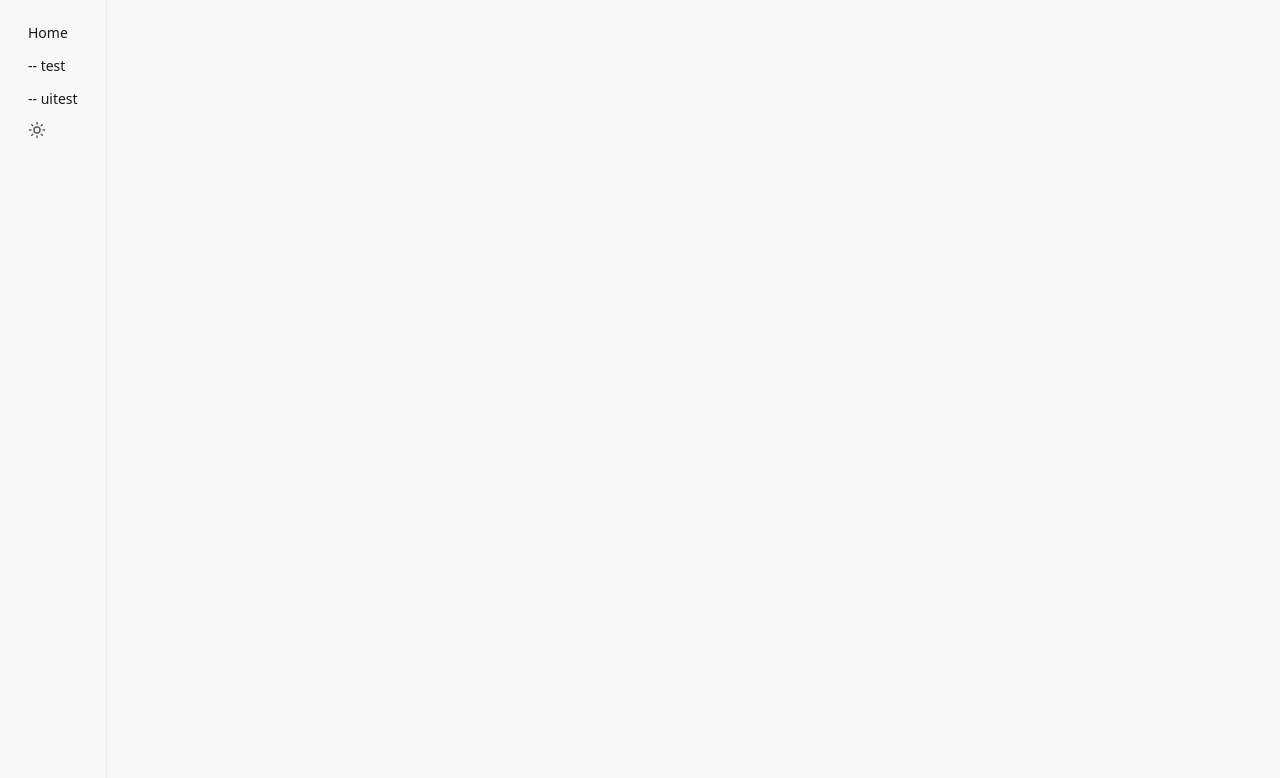
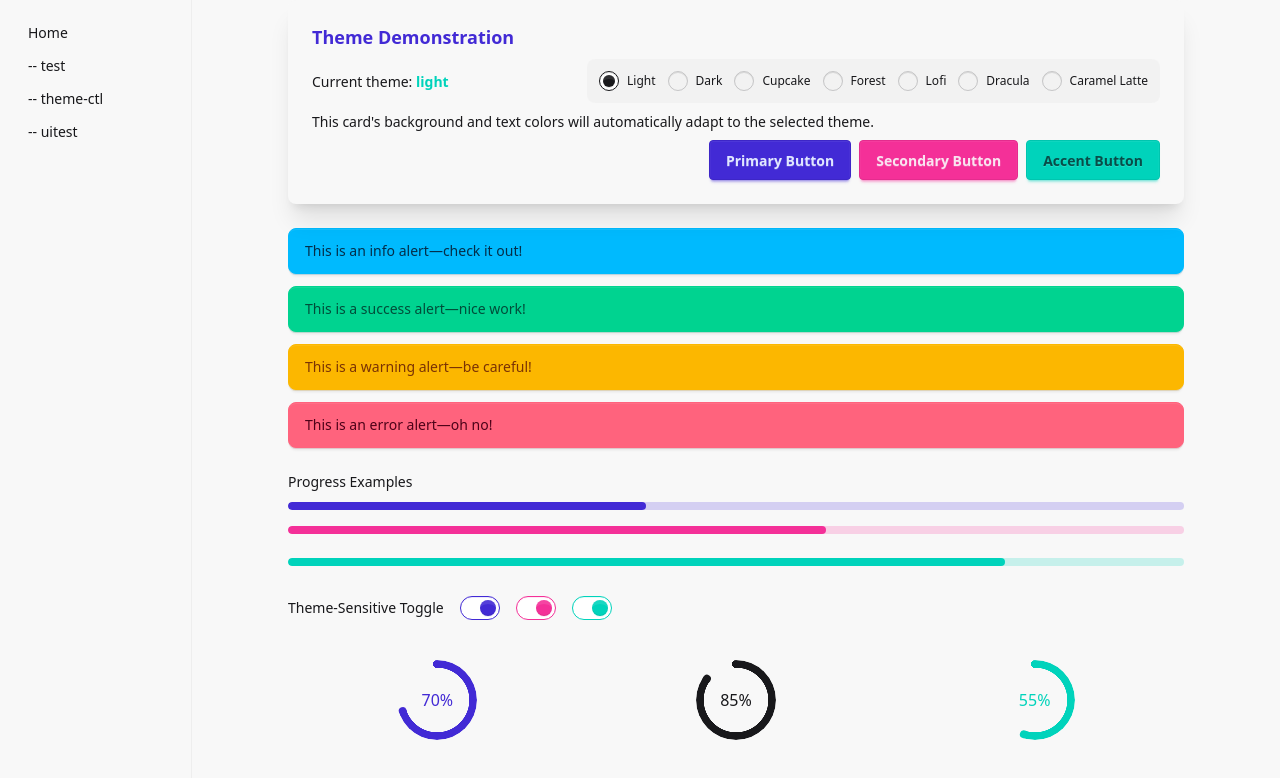
Before and after one commit to digikata/svelte-playground, a SvelteKit app: page /theme-ctl in a window 1280 px wide. Before the commit this address had no page. Shown: the top 778 px of the page. Built offline with nearby package versions, Linux system fonts and the light colour scheme.

Commit message:
daisyui: theme change works, but not saved

```diff
--- a/src/app.css
+++ b/src/app.css
@@ -1,6 +1,9 @@
 @import 'tailwindcss';
 
-@plugin "daisyui";
+/* @plugin "daisyui"; */
+@plugin "daisyui" {
+  themes: light --default, dark --prefersdark, cupcake, forest, lofi, dracula, caramellatte;
+}
 
 @custom-variant dark (&:where(.dark, .dark *));
 
--- a/src/routes/+layout.svelte
+++ b/src/routes/+layout.svelte
@@ -9,29 +9,29 @@
 
 	let { children } = $props();
 
-	let dark = $state(false);
+	// let dark = $state(false);
 
-	onMount(() => {
-		const stored = localStorage.getItem('theme');
-		if (stored === 'dark') dark = true;
-		else if (stored === 'light') dark = false;
-		else dark = window.matchMedia && window.matchMedia('(prefers-color-scheme: dark)').matches;
-		applyTheme();
-	});
+	// onMount(() => {
+	// 	const stored = localStorage.getItem('theme');
+	// 	if (stored === 'dark') dark = true;
+	// 	else if (stored === 'light') dark = false;
+	// 	else dark = window.matchMedia && window.matchMedia('(prefers-color-scheme: dark)').matches;
+	// 	applyTheme();
+	// });
 
-	function applyTheme() {
-		// Keep Tailwind dark: variants working
-		if (dark) document.documentElement.classList.add('dark');
-		else document.documentElement.classList.remove('dark');
-		// Set DaisyUI theme so base-* and content tokens switch correctly
-		document.documentElement.setAttribute('data-theme', dark ? 'dark' : 'light');
-		localStorage.setItem('theme', dark ? 'dark' : 'light');
-	}
+	// function applyTheme() {
+	// 	// Keep Tailwind dark: variants working
+	// 	if (dark) document.documentElement.classList.add('dark');
+	// 	else document.documentElement.classList.remove('dark');
+	// 	// Set DaisyUI theme so base-* and content tokens switch correctly
+	// 	document.documentElement.setAttribute('data-theme', dark ? 'dark' : 'light');
+	// 	localStorage.setItem('theme', dark ? 'dark' : 'light');
+	// }
 
-	function toggleTheme() {
-		dark = !dark;
-		applyTheme();
-	}
+	// function toggleTheme() {
+	// 	dark = !dark;
+	// 	applyTheme();
+	// }
 
 	let sb_wide = '42';
 </script>
@@ -43,7 +43,7 @@
 <div class="min-h-screen bg-base-200">
 	<!-- Sidebar: reserved left column -->
 	<aside
-		class="top-0 left-0 fixed flex h-screen w-{sb_wide} flex-col border-r border-base-300 bg-base-200"
+		class="top-0 left-0 fixed flex h-screen w-48 flex-col border-r border-base-300 bg-base-200"
 	>
 		<nav class="p-2 overflow-auto">
 			<ul class="menu menu-vertical w-full rounded-box">
@@ -55,17 +55,17 @@
 						<a href={route}>-- {route}</a>
 					</li>
 				{/each}
-				<li>
+				<!-- <li>
 					<button type="button" class="text-sm justify-start opacity-70" onclick={toggleTheme}>
-						{#if dark}<Moon size={18} />{:else}<Sun size={18} />{/if}
+						{#if dark}<Moon size={18}/>{:else}<Sun size={18}/>{/if}
 					</button>
-				</li>
+				</li> -->
 			</ul>
 		</nav>
 	</aside>
 
 	<!-- Main content: offset by sidebar width -->
-	<main class="ml-{sb_wide} min-h-screen bg-base-200 text-base-content">
+	<main class="ml-48 min-h-screen bg-base-200 text-base-content">
 		{@render children?.()}
 	</main>
 </div>
--- /dev/null
+++ b/src/routes/theme-ctl/+page.svelte
@@ -0,0 +1,96 @@
+<script lang="ts">
+    let currentTheme: string = 'light';
+    const availableThemes = [
+        { name: 'Light', value: 'light' },
+        { name: 'Dark', value: 'dark' },
+        { name: 'Cupcake', value: 'cupcake' },
+        { name: 'Forest', value: 'forest' },
+        { name: 'Lofi', value: 'lofi' },
+        { name: 'Dracula', value: 'dracula' },
+        { name: 'Caramel Latte', value: 'caramellatte' }
+    ];
+
+    function setTheme(theme: string) {
+        currentTheme = theme;
+        document.documentElement.setAttribute('data-theme', theme);
+    }
+
+    // Keep <html data-theme> in sync when currentTheme changes (e.g., via theme-controller radios)
+    $: typeof document !== 'undefined' && document.documentElement.setAttribute('data-theme', currentTheme);
+</script>
+
+<!-- Removed dropdown: showing open radio group in the card below -->
+
+<!-- Theme-Responsive Elements -->
+  <div class="max-w-4xl mx-auto space-y-6">
+    <!-- Card Example -->
+    <div class="card bg-base-200 shadow-xl">
+      <div class="card-body">
+        <h2 class="card-title text-primary">Theme Demonstration</h2>
+        <div class="flex items-center gap-4">
+          <p class="text-base-content">
+            Current theme: <span class="font-bold text-accent">{currentTheme}</span>
+          </p>
+          <fieldset class="fieldset flex flex-wrap gap-3 bg-base-300/50 rounded-box p-3">
+            {#each availableThemes as theme}
+              <label class="flex gap-2 cursor-pointer items-center">
+                <input
+                  type="radio"
+                  name="theme-radios"
+                  class="radio radio-sm theme-controller"
+                  value={theme.value}
+                  bind:group={currentTheme}
+                />
+                {theme.name}
+              </label>
+            {/each}
+          </fieldset>
+        </div>
+        <p>This card's background and text colors will automatically adapt to the selected theme.</p>
+        <div class="card-actions justify-end">
+          <button class="btn btn-primary">Primary Button</button>
+          <button class="btn btn-secondary">Secondary Button</button>
+          <button class="btn btn-accent">Accent Button</button>
+        </div>
+      </div>
+    </div>
+
+    <!-- Alert Examples -->
+    <div class="space-y-3">
+      <div class="alert alert-info">
+        <span>This is an info alert—check it out!</span>
+      </div>
+      <div class="alert alert-success">
+        <span>This is a success alert—nice work!</span>
+      </div>
+      <div class="alert alert-warning">
+        <span>This is a warning alert—be careful!</span>
+      </div>
+      <div class="alert alert-error">
+        <span>This is an error alert—oh no!</span>
+      </div>
+    </div>
+
+    <!-- Progress Bars -->
+    <div class="space-y-2">
+      <div class="text-sm font-medium">Progress Examples</div>
+      <progress class="progress progress-primary w-full" value="40" max="100"></progress>
+      <progress class="progress progress-secondary w-full" value="60" max="100"></progress>
+      <progress class="progress progress-accent w-full" value="80" max="100"></progress>
+    </div>
+
+    <!-- Toggle Example -->
+    <div class="flex items-center space-x-4">
+      <div class="text-sm font-medium">Theme-Sensitive Toggle</div>
+      <input type="checkbox" class="toggle toggle-primary" checked />
+      <input type="checkbox" class="toggle toggle-secondary" checked />
+      <input type="checkbox" class="toggle toggle-accent" checked />
+    </div>
+
+    <!-- Radial Progress -->
+    <div class="flex justify-around py-4">
+      <div class="radial-progress text-primary" style="--value:70;">70%</div>
+      <div class="radial-progress text-secondary" style="--value:85;">85%</div>
+      <div class="radial-progress text-accent" style="--value:55;">55%</div>
+    </div>
+  </div>
--- a/src/routes/uitest/+page.svelte
+++ b/src/routes/uitest/+page.svelte
@@ -44,12 +44,14 @@
 		{/each}
 	</div>
 
+	<!-- class text check -->
 	<div class="mb-6 rounded-lg p-6 border border-base-300 bg-base-100">
 		<h5 class="mb-2 text-lg font-semibold">h5 text-primary</h5>
 		<p class="mb-2 opacity-80">text-gray-800 dark:text-white</p>
 		<p class="opacity-60">p text-secondary</p>
 	</div>
 
+	<!-- Button to Home, simple button -->
 	<div class="gap-4 flex flex-col">
 		<a href="/" class="btn btn-wide rounded-full btn-primary">Home</a>
 	</div>
--- a/tailwind.config.ts
+++ b/tailwind.config.ts
@@ -7,7 +7,7 @@ const config = {
   // DaisyUI v5 options are read from here when using the CSS @plugin directive
   // in app.css. No need to add daisyui to the plugins array in v4.
   daisyui: {
-    themes: ['light', 'dark'],
+    // themes: ['light', 'dark', 'cupcake', 'forest', 'lofi', 'dracula'],
     darkTheme: 'dark',
     base: true,
     styled: true,
```
